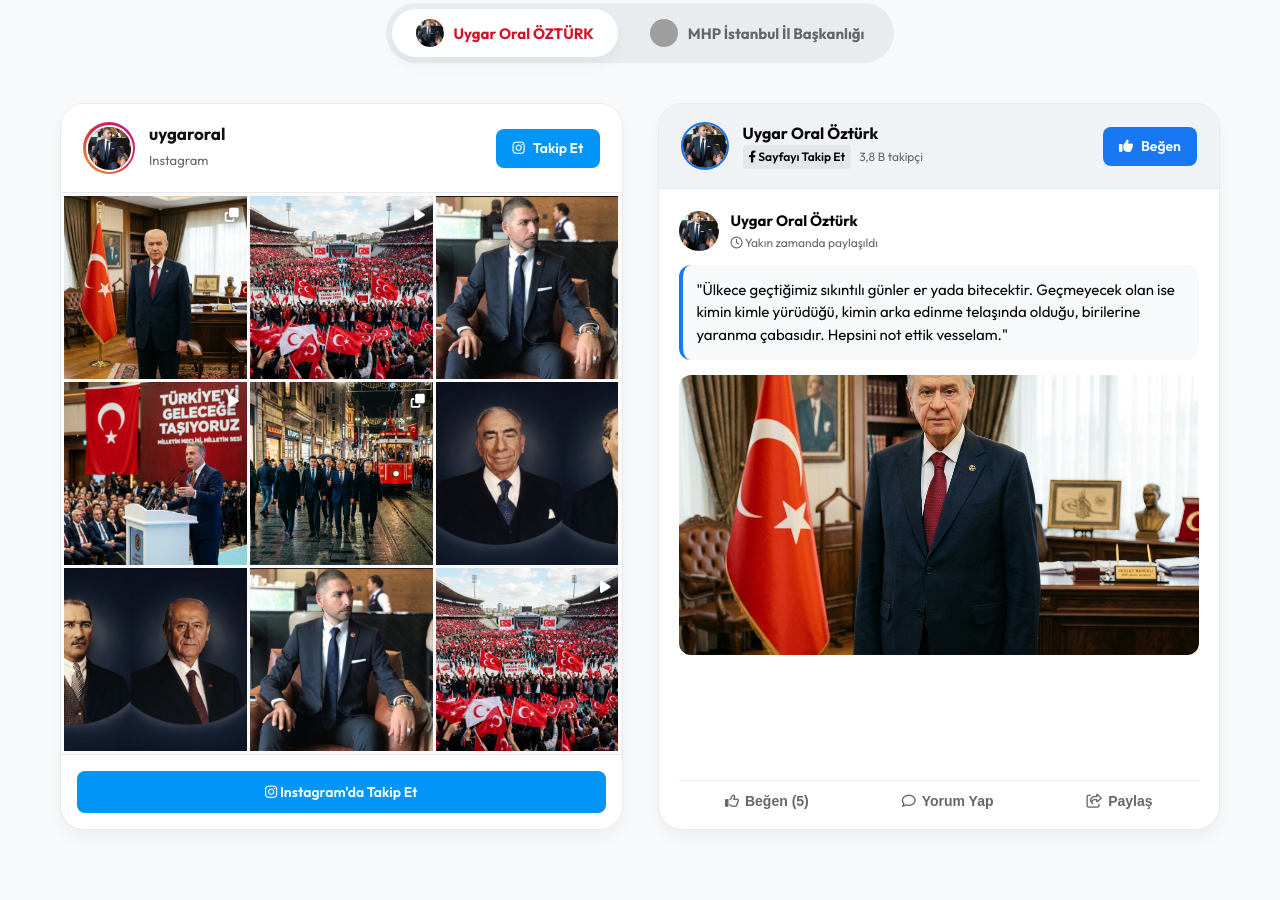
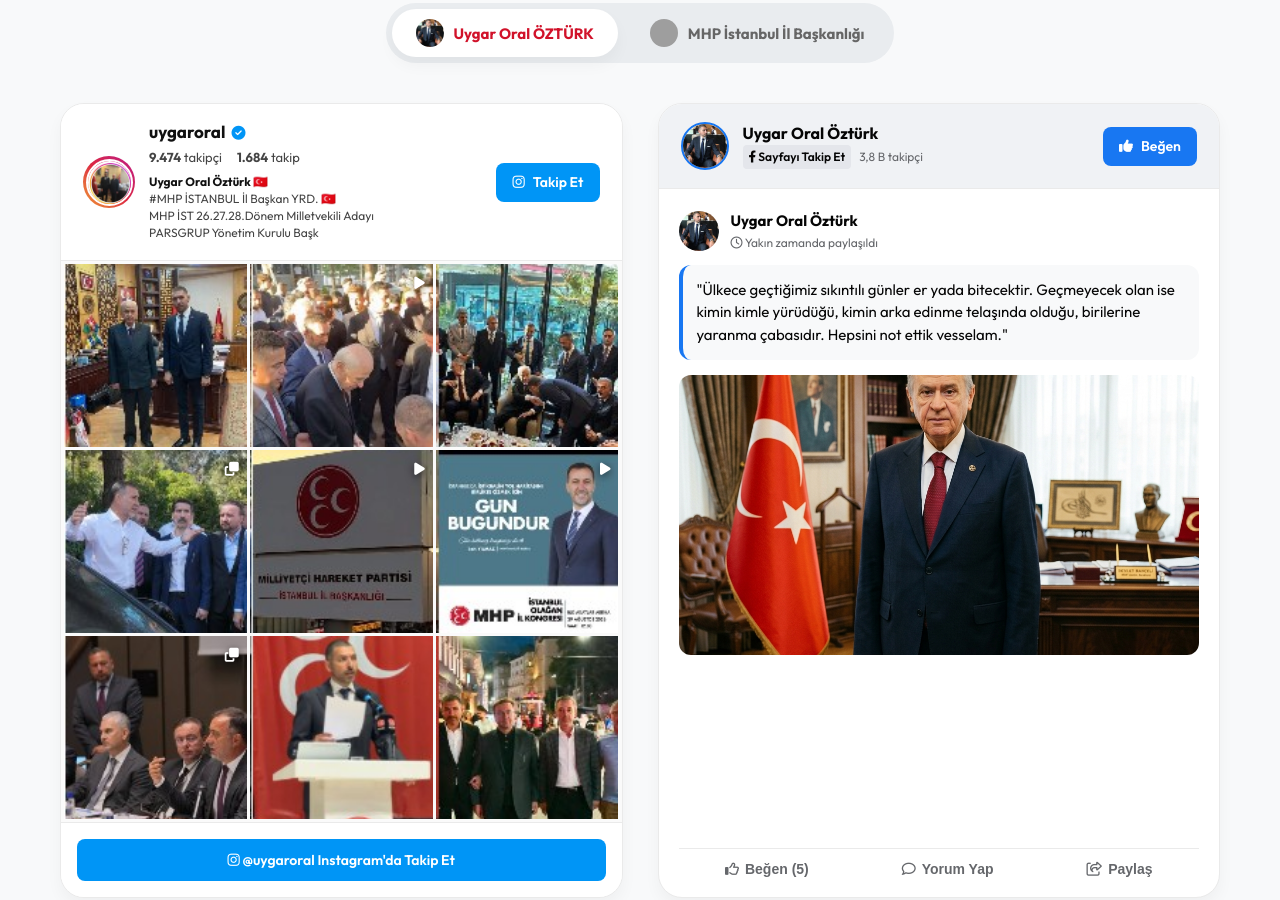
Before and after one commit to rulingghost/mhp, a plain HTML site: page index.html in a window 1280 px wide. Shown: the part 3324-4224 px from the top of the page. Drawn offline with nearby package versions, Linux system fonts and the light colour scheme; grey boxes are pictures that could not be loaded; a web font is replaced by a local one.

Commit message:
Integrated exact real Instagram posts from @uygaroral profile

```diff
--- a/index.html
+++ b/index.html
@@ -224,63 +224,75 @@
                 <div class="feeds-grid">
                     <!-- Instagram Feed -->
                     <div class="feed-card instagram-feed">
-                        <div class="feed-header">
+                        <div class="feed-header insta-full-header">
                             <div class="feed-profile">
                                 <div class="insta-avatar-ring">
-                                    <img src="./assets/foto.jpeg" alt="uygaroral" class="profile-img">
+                                    <img src="./assets/uygar_insta_profile.jpg" alt="uygaroral" class="profile-img">
                                 </div>
                                 <div class="profile-meta">
-                                    <h4 class="insta-handle">uygaroral</h4>
-                                    <span class="platform-name">Instagram</span>
+                                    <div class="handle-row">
+                                        <h4 class="insta-handle">uygaroral</h4>
+                                        <i class="fas fa-check-circle verified-badge"></i>
+                                    </div>
+                                    <div class="insta-stats">
+                                        <span><strong>9.474</strong> takipçi</span>
+                                        <span><strong>1.684</strong> takip</span>
+                                    </div>
+                                    <div class="insta-bio">
+                                        <p class="bio-name">Uygar Oral Öztürk 🇹🇷</p>
+                                        <p class="bio-line">#MHP İSTANBUL İl Başkan YRD. 🇹🇷</p>
+                                        <p class="bio-line">MHP İST 26.27.28.Dönem Milletvekili Adayı</p>
+                                        <p class="bio-line">PARSGRUP Yönetim Kurulu Başk</p>
+                                    </div>
                                 </div>
                             </div>
-                            <a href="https://instagram.com/uygaroral" target="_blank" class="btn-follow insta-btn"><i class="fab fa-instagram"></i> Takip Et</a>
+                            <a href="https://www.instagram.com/uygaroral" target="_blank" class="btn-follow insta-btn"><i class="fab fa-instagram"></i> Takip Et</a>
                         </div>
                         <div class="insta-grid-9">
-                            <a href="https://instagram.com/uygaroral" target="_blank" class="insta-item">
-                                <img src="./assets/mhp_bahceli.jpg" alt="Devlet Bahçeli ile">
+                            <a href="https://www.instagram.com/uygaroral" target="_blank" class="insta-item">
+                                <img src="./assets/real_grid9_1.jpg" alt="Devlet Bahçeli ile Görüşme">
+                                <div class="insta-overlay"><i class="fas fa-heart"></i></div>
+                            </a>
+                            <a href="https://www.instagram.com/uygaroral" target="_blank" class="insta-item">
+                                <img src="./assets/real_grid9_2.jpg" alt="Devlet Bahçeli Karşılama">
+                                <div class="insta-badge"><i class="fas fa-play"></i></div>
+                                <div class="insta-overlay"><i class="fas fa-heart"></i></div>
+                            </a>
+                            <a href="https://www.instagram.com/uygaroral" target="_blank" class="insta-item">
+                                <img src="./assets/real_grid9_3.jpg" alt="Devlet Bahçeli Ziyareti">
+                                <div class="insta-overlay"><i class="fas fa-heart"></i></div>
+                            </a>
+                            <a href="https://www.instagram.com/uygaroral" target="_blank" class="insta-item">
+                                <img src="./assets/real_grid9_4.jpg" alt="Teşkilat Buluşması">
                                 <div class="insta-badge"><i class="fas fa-clone"></i></div>
                                 <div class="insta-overlay"><i class="fas fa-heart"></i></div>
                             </a>
-                            <a href="https://instagram.com/uygaroral" target="_blank" class="insta-item">
-                                <img src="./assets/mhp_rally.jpg" alt="MHP Mitingi">
+                            <a href="https://www.instagram.com/uygaroral" target="_blank" class="insta-item">
+                                <img src="./assets/real_grid9_5.jpg" alt="MHP İstanbul İl Başkanlığı">
                                 <div class="insta-badge"><i class="fas fa-play"></i></div>
                                 <div class="insta-overlay"><i class="fas fa-heart"></i></div>
                             </a>
-                            <a href="https://instagram.com/uygaroral" target="_blank" class="insta-item">
-                                <img src="./assets/foto.jpeg" alt="Uygar Oral Öztürk">
-                                <div class="insta-overlay"><i class="fas fa-heart"></i></div>
-                            </a>
-                            <a href="https://instagram.com/uygaroral" target="_blank" class="insta-item">
-                                <img src="./assets/mhp_podium.jpg" alt="Kürsü Konuşması">
+                            <a href="https://www.instagram.com/uygaroral" target="_blank" class="insta-item">
+                                <img src="./assets/real_grid9_6.jpg" alt="MHP İstanbul İl Kongresi">
                                 <div class="insta-badge"><i class="fas fa-play"></i></div>
                                 <div class="insta-overlay"><i class="fas fa-heart"></i></div>
                             </a>
-                            <a href="https://instagram.com/uygaroral" target="_blank" class="insta-item">
-                                <img src="./assets/mhp_tram.jpg" alt="Teşkilat Yürüyüşü">
+                            <a href="https://www.instagram.com/uygaroral" target="_blank" class="insta-item">
+                                <img src="./assets/real_grid9_7.jpg" alt="MHP Divan Toplantısı">
                                 <div class="insta-badge"><i class="fas fa-clone"></i></div>
                                 <div class="insta-overlay"><i class="fas fa-heart"></i></div>
                             </a>
-                            <a href="https://instagram.com/uygaroral" target="_blank" class="insta-item">
-                                <img src="./assets/turkes_portrait.jpg" alt="Başbuğ Alparslan Türkeş">
+                            <a href="https://www.instagram.com/uygaroral" target="_blank" class="insta-item">
+                                <img src="./assets/real_grid9_8.jpg" alt="Kürsü Konuşması">
                                 <div class="insta-overlay"><i class="fas fa-heart"></i></div>
                             </a>
-                            <a href="https://instagram.com/uygaroral" target="_blank" class="insta-item">
-                                <img src="./assets/bahceli_portrait.jpg" alt="Bilge Lider Devlet Bahçeli">
-                                <div class="insta-overlay"><i class="fas fa-heart"></i></div>
-                            </a>
-                            <a href="https://instagram.com/uygaroral" target="_blank" class="insta-item">
-                                <img src="./assets/foto.jpeg" alt="Saha Çalışması">
-                                <div class="insta-overlay"><i class="fas fa-heart"></i></div>
-                            </a>
-                            <a href="https://instagram.com/uygaroral" target="_blank" class="insta-item">
-                                <img src="./assets/mhp_rally.jpg" alt="Büyük Buluşma">
-                                <div class="insta-badge"><i class="fas fa-play"></i></div>
+                            <a href="https://www.instagram.com/uygaroral" target="_blank" class="insta-item">
+                                <img src="./assets/real_grid9_9.jpg" alt="İstiklal Caddesi Yürüyüşü">
                                 <div class="insta-overlay"><i class="fas fa-heart"></i></div>
                             </a>
                         </div>
                         <div class="feed-footer">
-                            <a href="https://instagram.com/uygaroral" target="_blank" class="btn-insta-full"><i class="fab fa-instagram"></i> Instagram'da Takip Et</a>
+                            <a href="https://www.instagram.com/uygaroral" target="_blank" class="btn-insta-full"><i class="fab fa-instagram"></i> @uygaroral Instagram'da Takip Et</a>
                         </div>
                     </div>
 
--- a/style.css
+++ b/style.css
@@ -986,10 +986,39 @@
     font-size: 17px;
     font-weight: 700;
     color: #111;
-    margin-bottom: 2px;
     display: flex;
     align-items: center;
     gap: 5px;
+}
+
+.handle-row {
+    display: flex;
+    align-items: center;
+    gap: 6px;
+}
+
+.insta-stats {
+    display: flex;
+    gap: 15px;
+    font-size: 13px;
+    color: #444;
+    margin: 4px 0 6px 0;
+}
+
+.insta-bio {
+    font-size: 12px;
+    line-height: 1.35;
+    color: #333;
+}
+
+.bio-name {
+    font-weight: 700;
+    color: #111;
+}
+
+.bio-line {
+    color: #444;
+    margin: 1px 0;
 }
 
 .verified-badge {
```
Also changed, not shown: assets/real_grid9_1.jpg (added), assets/real_grid9_2.jpg (added), assets/real_grid9_3.jpg (added), assets/real_grid9_4.jpg (added), assets/real_grid9_5.jpg (added), assets/real_grid9_6.jpg (added), assets/real_grid9_7.jpg (added), assets/real_grid9_8.jpg (added), assets/real_grid9_9.jpg (added), assets/real_post_1.jpg (added), assets/real_post_2.jpg (added), assets/real_post_3.jpg (added), assets/uygar_insta_profile.jpg (added).
